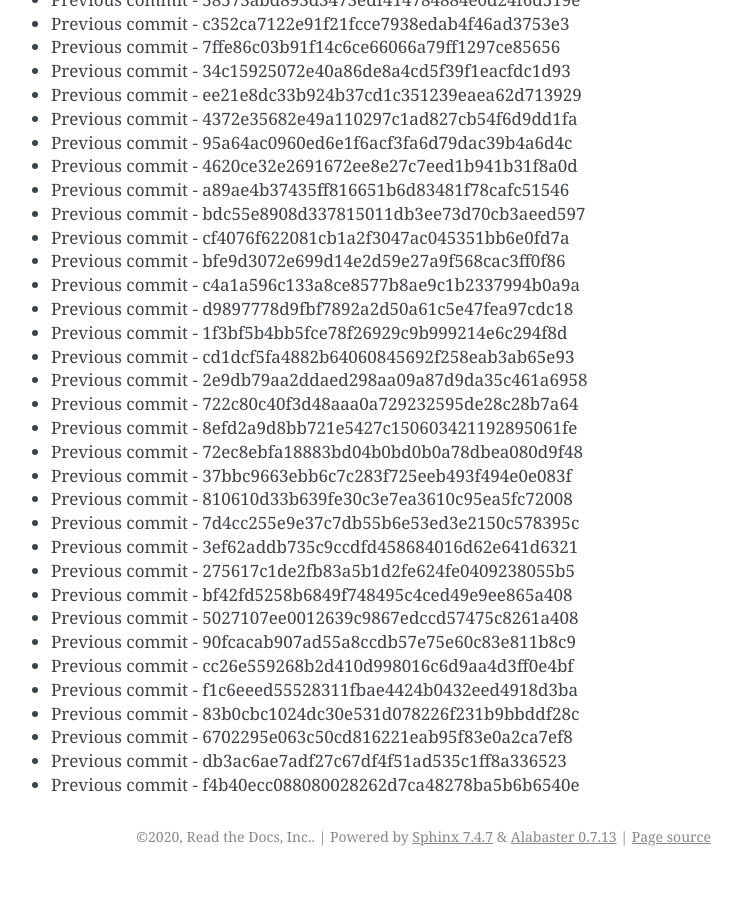
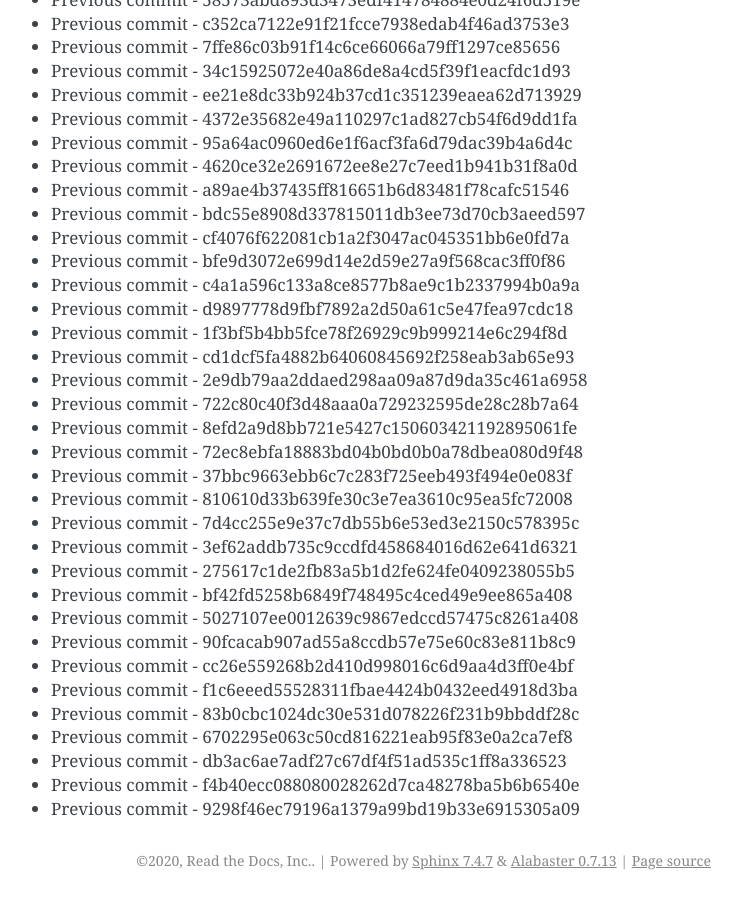
Before and after one commit to readthedocs/rtd-git-stresstest, a Sphinx documentation site: the page built from docs/updates.rst, in a window 1280 px wide and 900 px high, scrolled down 49487 px. Shown: the whole window, without its empty margins (399-1141 px from the left). Built offline with Sphinx 7.4.7, drawn with Linux system fonts in a browser that asks for light colours; before the commit the page ends 50363 px from its top, so only the background shows below that.

Commit message:
Generating commit from previous: 9298f46ec79196a1379a99bd19b33e6915305a09

```diff
--- a/docs/updates.rst
+++ b/docs/updates.rst
@@ -2111,3 +2111,4 @@ It can be tested for any performance characteristics.
 * Previous commit - 6702295e063c50cd816221eab95f83e0a2ca7ef8
 * Previous commit - db3ac6ae7adf27c67df4f51ad535c1ff8a336523
 * Previous commit - f4b40ecc088080028262d7ca48278ba5b6b6540e
+* Previous commit - 9298f46ec79196a1379a99bd19b33e6915305a09
```
